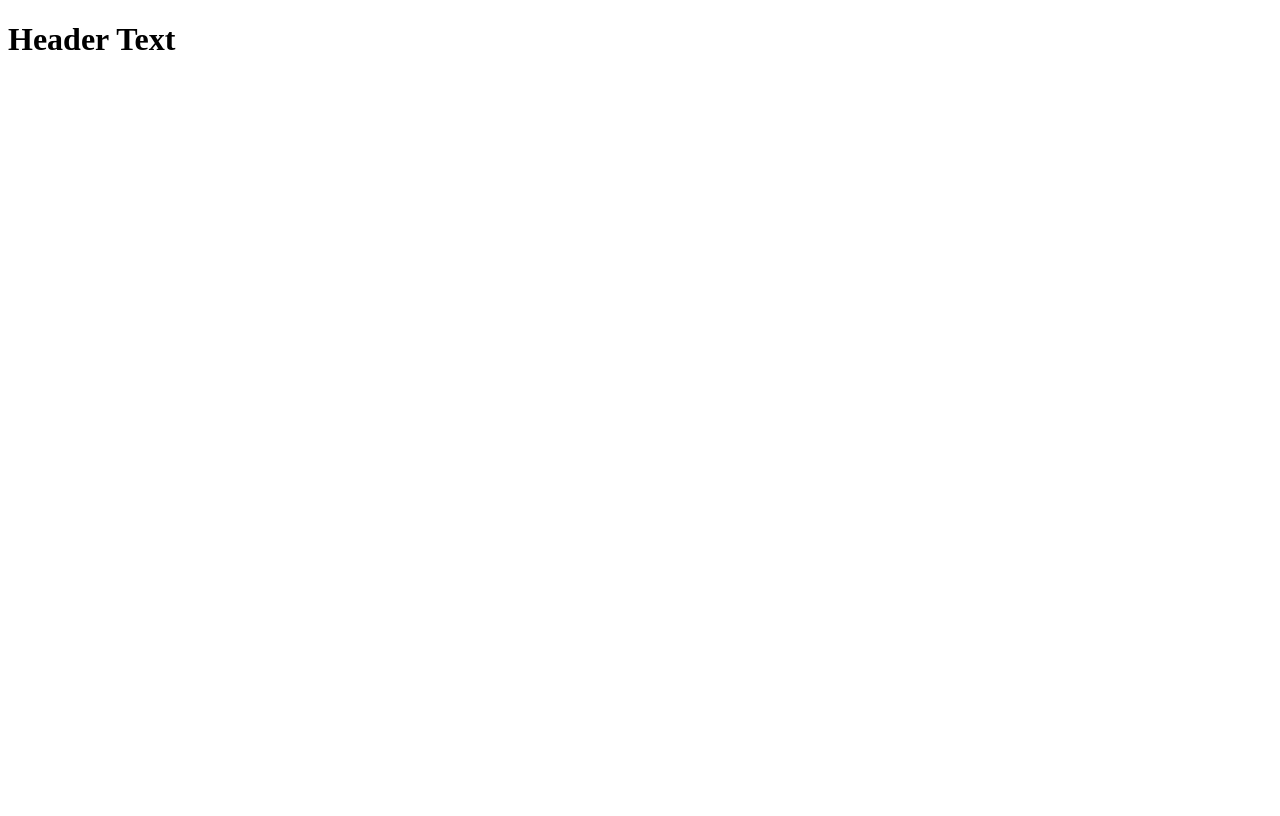
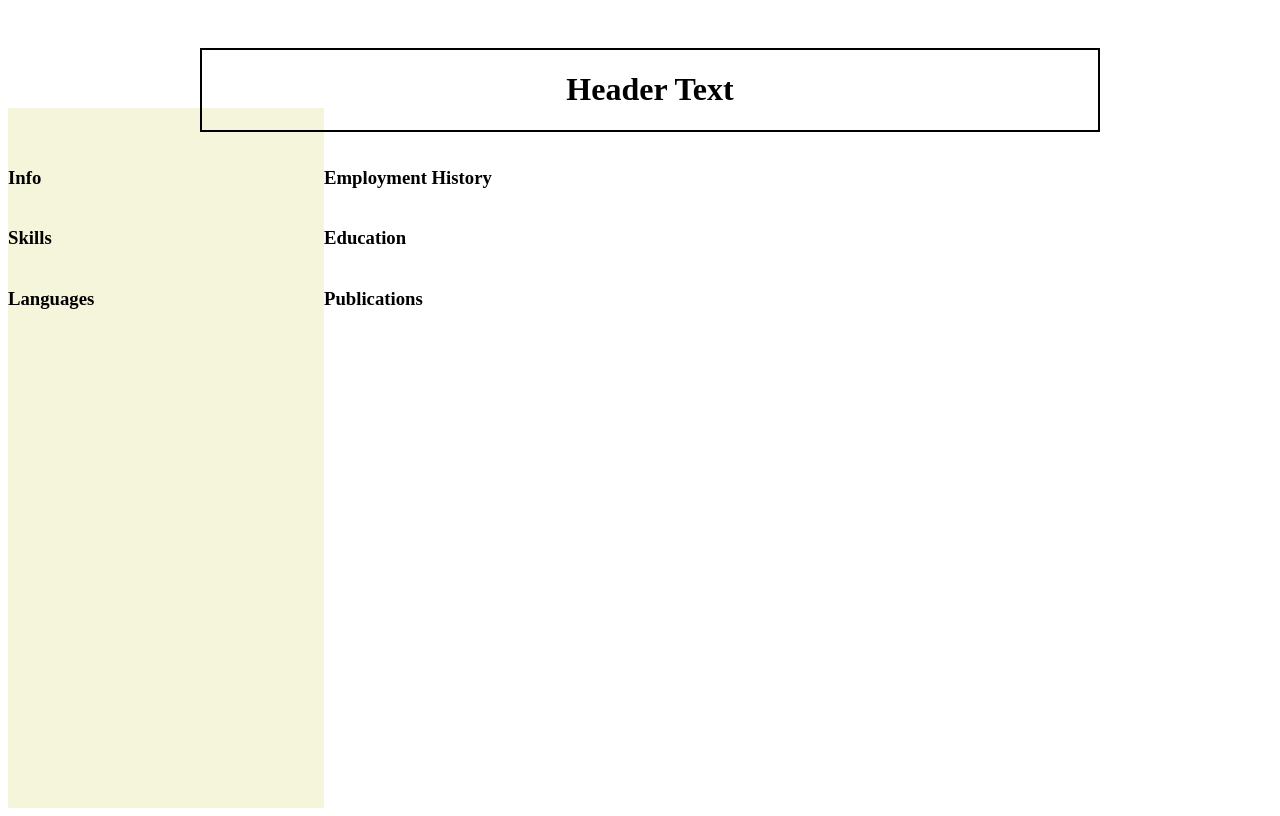
Before and after one commit to Lenblom90/odin-cv, a React (Create React App) app: page / in a window 1280 px wide. Built offline with nearby package versions, Linux system fonts and the light colour scheme.

Commit message:
Add initial content and styling
Add subheadings and styling for the different sections.

```diff
--- a/src/App.js
+++ b/src/App.js
@@ -2,6 +2,7 @@ import { Component } from "react";
 import Content from "./components/Content";
 import Header from "./components/Header";
 import Sidebar from "./components/Sidebar";
+import './styles/App.css';
 
 export default class App extends Component {
   constructor(){
--- a/src/components/Content.js
+++ b/src/components/Content.js
@@ -1,4 +1,7 @@
 import { Component } from "react";
+import ContentSection from "./ContentSection";
+import '../styles/Content.css'
+
 
 export default class Content extends Component {
   constructor(props){
@@ -8,6 +11,9 @@ export default class Content extends Component {
   render() {
     return (
       <div className="Content">
+        <ContentSection title="Employment History"/>
+        <ContentSection title="Education"/>
+        <ContentSection title="Publications"/>
       </div>
     );
     }
--- /dev/null
+++ b/src/components/ContentSection.js
@@ -0,0 +1,16 @@
+import { Component } from "react";
+
+export default class ContentSection extends Component {
+  constructor(props){
+    super(props);
+  }
+
+  render() {
+    return (
+      <div className="ContentSection">
+        <h3>{this.props.title}</h3>
+      </div>
+    );
+    }
+
+}
--- a/src/components/Header.js
+++ b/src/components/Header.js
@@ -1,4 +1,5 @@
 import { Component } from "react";
+import '../styles/Header.css';
 
 export default class Header extends Component {
   constructor(props){
--- /dev/null
+++ b/src/components/SideSection.js
@@ -0,0 +1,16 @@
+import { Component } from "react";
+
+export default class SideSection extends Component {
+  constructor(props){
+    super(props);
+  }
+
+  render() {
+    return (
+      <div className="SideSection">
+        <h3>{this.props.title}</h3>
+      </div>
+    );
+    }
+
+}
--- a/src/components/Sidebar.js
+++ b/src/components/Sidebar.js
@@ -1,4 +1,6 @@
 import { Component } from "react";
+import SideSection from "./SideSection";
+import '../styles/Sidebar.css';
 
 export default class Sidebar extends Component {
   constructor(props){
@@ -8,6 +10,9 @@ export default class Sidebar extends Component {
   render() {
     return (
       <div className="Sidebar">
+        <SideSection title="Info"/>
+        <SideSection title="Skills"/>
+        <SideSection title="Languages"/>
       </div>
     );
     }
--- a/src/index.js
+++ b/src/index.js
@@ -1,6 +1,7 @@
 import React from 'react';
 import ReactDOM from 'react-dom/client';
 import App from './App';
+import './styles/index.css'
 
 const root = ReactDOM.createRoot(document.getElementById('root'));
 root.render(
--- /dev/null
+++ b/src/styles/App.css
@@ -0,0 +1,4 @@
+.App {
+    display: flex;
+    min-height: 100vh;
+}
--- /dev/null
+++ b/src/styles/Content.css
@@ -0,0 +1,8 @@
+.Content {
+    margin-top: 100px;
+    flex: 3;
+}
+
+.Content :first-child {
+    padding-top: 20px;
+}
--- /dev/null
+++ b/src/styles/Header.css
@@ -0,0 +1,12 @@
+.Header {
+    position: absolute;
+    display: flex;
+    align-items: center;
+    justify-content: center;
+    border: 2px solid black;
+    width: 70vw;
+    margin: 40px 15vw;
+}
+
+.Header-text {
+}
--- /dev/null
+++ b/src/styles/Sidebar.css
@@ -0,0 +1,9 @@
+.Sidebar {
+    margin-top: 100px;
+    background-color: beige;
+    flex: 1;
+}
+
+.Sidebar :first-child {
+    padding-top: 20px;
+}
```
Also changed, not shown: src/styles/index.css (added).
